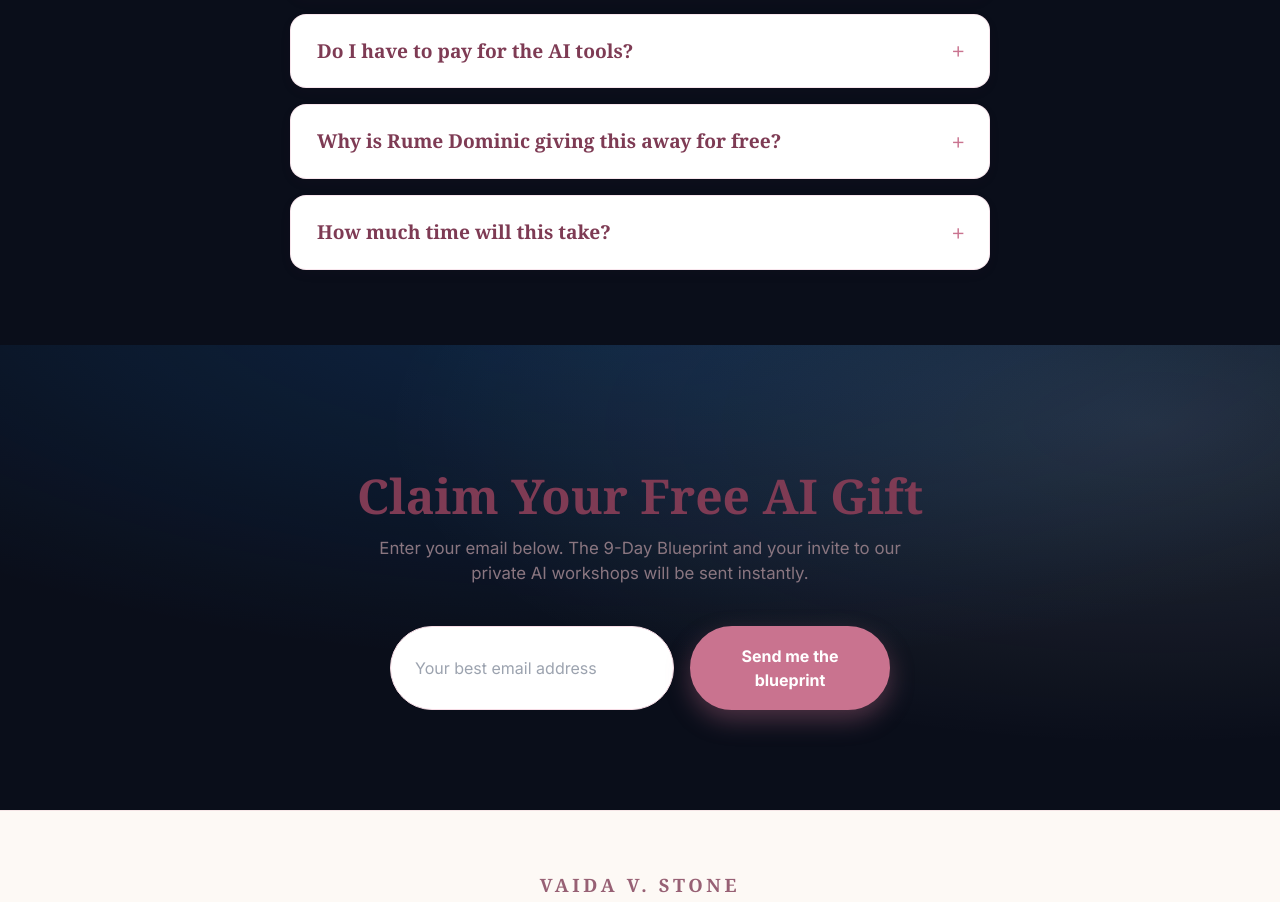
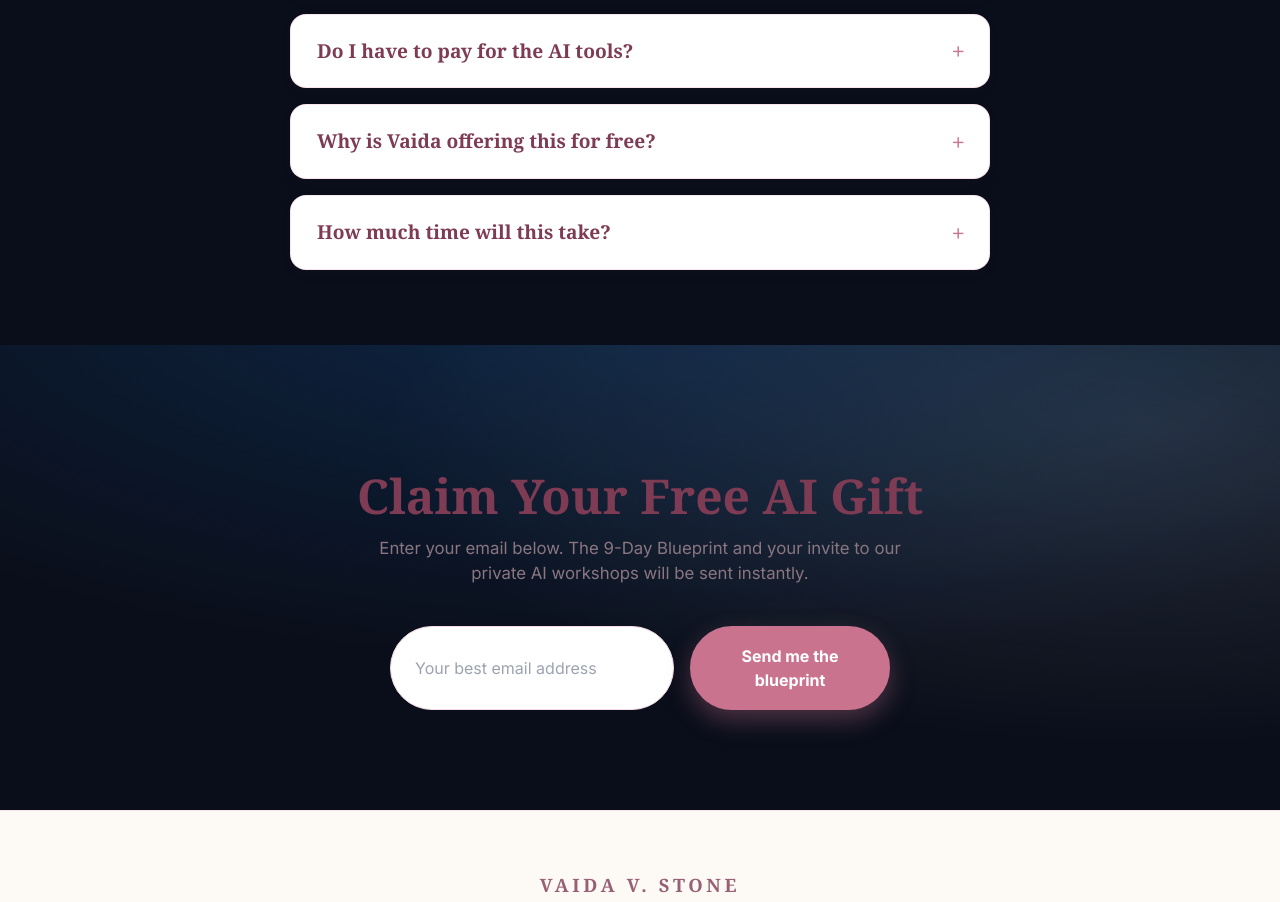
Before and after one commit to dominicrume/ORume_DOMINIC_WEBSITE, a Next.js app: page /vaida/ai in a window 1280 px wide. Shown: the part 2855-3757 px from the top of the page. Built offline with nearby package versions, Linux system fonts and the light colour scheme; no server answers.

Commit message:
fix: update FAQ to position Vaida as the hero

```diff
--- a/components/vaida/VaidaFAQ.tsx
+++ b/components/vaida/VaidaFAQ.tsx
@@ -10,8 +10,8 @@ const faqs = [
     a: "No. The entire course uses the free versions of AI tools like ChatGPT. You don't need to spend a dime to start seeing the benefits."
   },
   {
-    q: "Why is Rume Dominic giving this away for free?",
-    a: "Because true empowerment requires access. The AI divide is growing, and we want to ensure the Always ENOUGH community is at the forefront of this shift, not left behind."
+    q: "Why is Vaida offering this for free?",
+    a: "Because true empowerment requires access. Vaida has partnered with Rume Dominic to provide the ultimate AI tools, ensuring the Always ENOUGH community is at the forefront of this shift, not left behind."
   },
   {
     q: "How much time will this take?",
```
